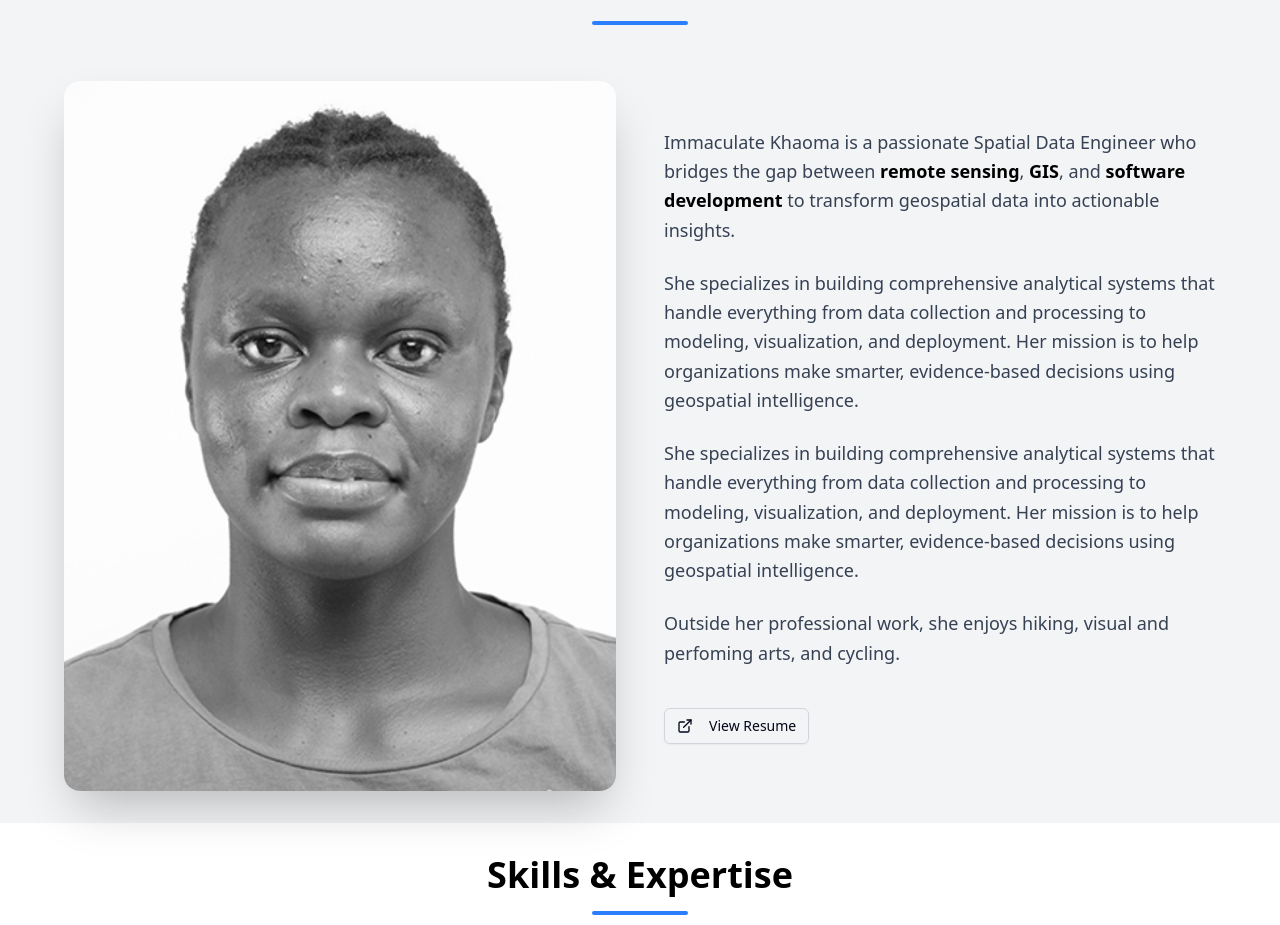
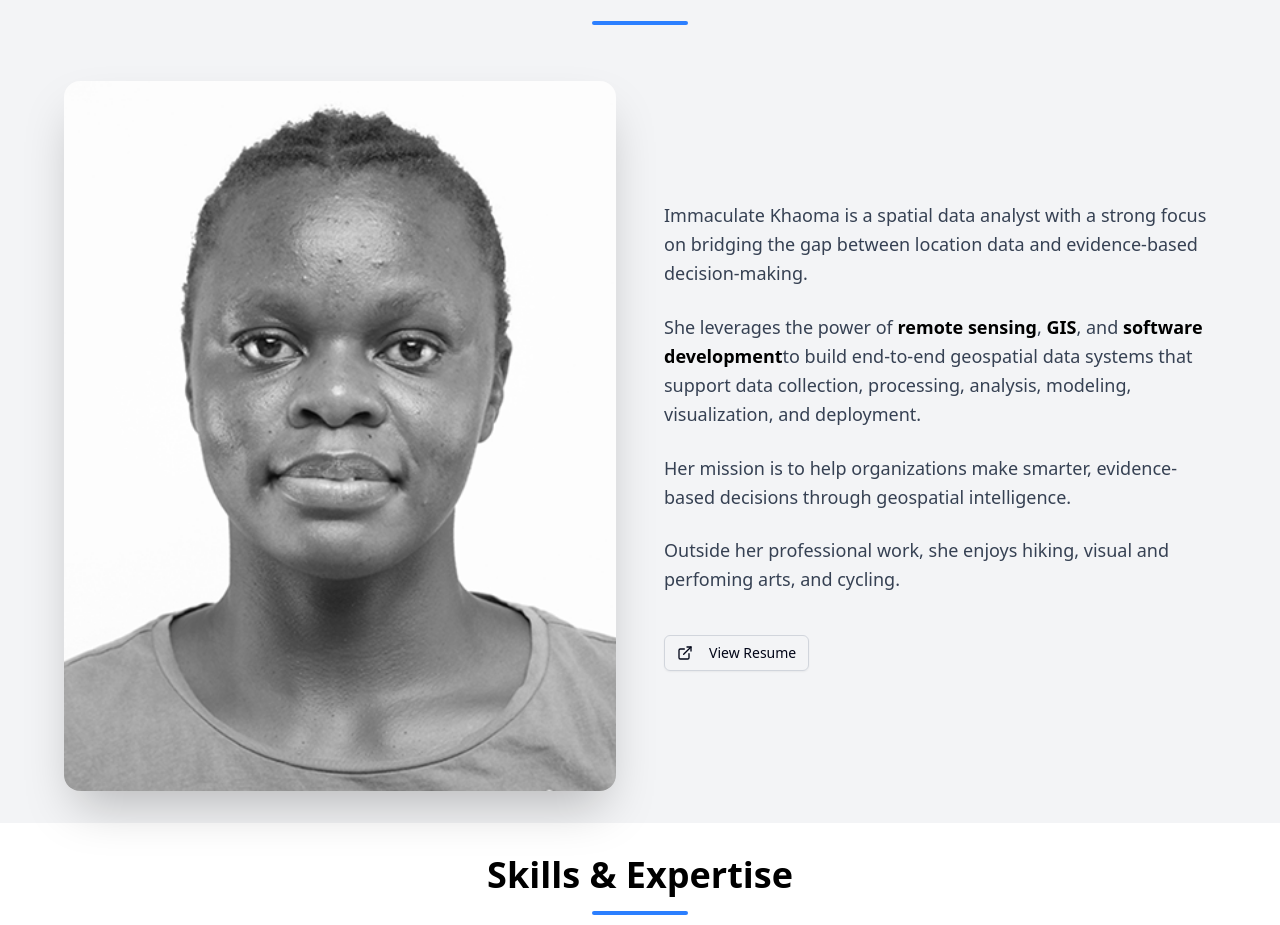
Before and after one commit to khaif-dev/Portfolio, a React (Vite) app: page / in a window 1280 px wide. Shown: the part 963-1888 px from the top of the page. Built offline with nearby package versions, Linux system fonts and the light colour scheme.

Commit message:
edited about

```diff
--- a/src/Pages/About.jsx
+++ b/src/Pages/About.jsx
@@ -31,23 +31,23 @@ const About = () => {
         <div className='order-1 lg:order-2 space-y-6'>
 
           <p className='text-lg text-gray-700 dark:text-gray-300 leading-relaxed'>
-            Immaculate Khaoma is a passionate Spatial Data Engineer who bridges the gap between
-            <span className="font-semibold text-black dark:text-white"> remote sensing</span>,
-            <span className="font-semibold text-black dark:text-white"> GIS</span>, and
-            <span className="font-semibold text-black dark:text-white"> software development</span> to transform
-            geospatial data into actionable insights.
+            Immaculate Khaoma is a spatial data analyst with a strong focus on bridging the gap between location
+            data and evidence-based decision-making.
+
           </p>
 
           <p className='text-lg text-gray-700 dark:text-gray-300 leading-relaxed'>
-            She specializes in building comprehensive analytical systems that handle everything from
-            data collection and processing to modeling, visualization, and deployment. Her mission is
-            to help organizations make smarter, evidence-based decisions using geospatial intelligence.
+            She leverages the power of
+            <span className="font-semibold text-black dark:text-white"> remote sensing</span>,
+            <span className="font-semibold text-black dark:text-white"> GIS</span>, and
+            <span className="font-semibold text-black dark:text-white"> software development</span>
+            to build end-to-end geospatial data systems that support data collection, processing, analysis,
+            modeling, visualization, and deployment.
           </p>
 
           <p className='text-lg text-gray-700 dark:text-gray-300 leading-relaxed'>
-            She specializes in building comprehensive analytical systems that handle everything from
-            data collection and processing to modeling, visualization, and deployment. Her mission is
-            to help organizations make smarter, evidence-based decisions using geospatial intelligence.
+            Her mission is to help organizations make smarter, evidence-based decisions through geospatial intelligence.
+
           </p>
 
           <p className='text-lg text-gray-700 dark:text-gray-300 leading-relaxed'>
```
